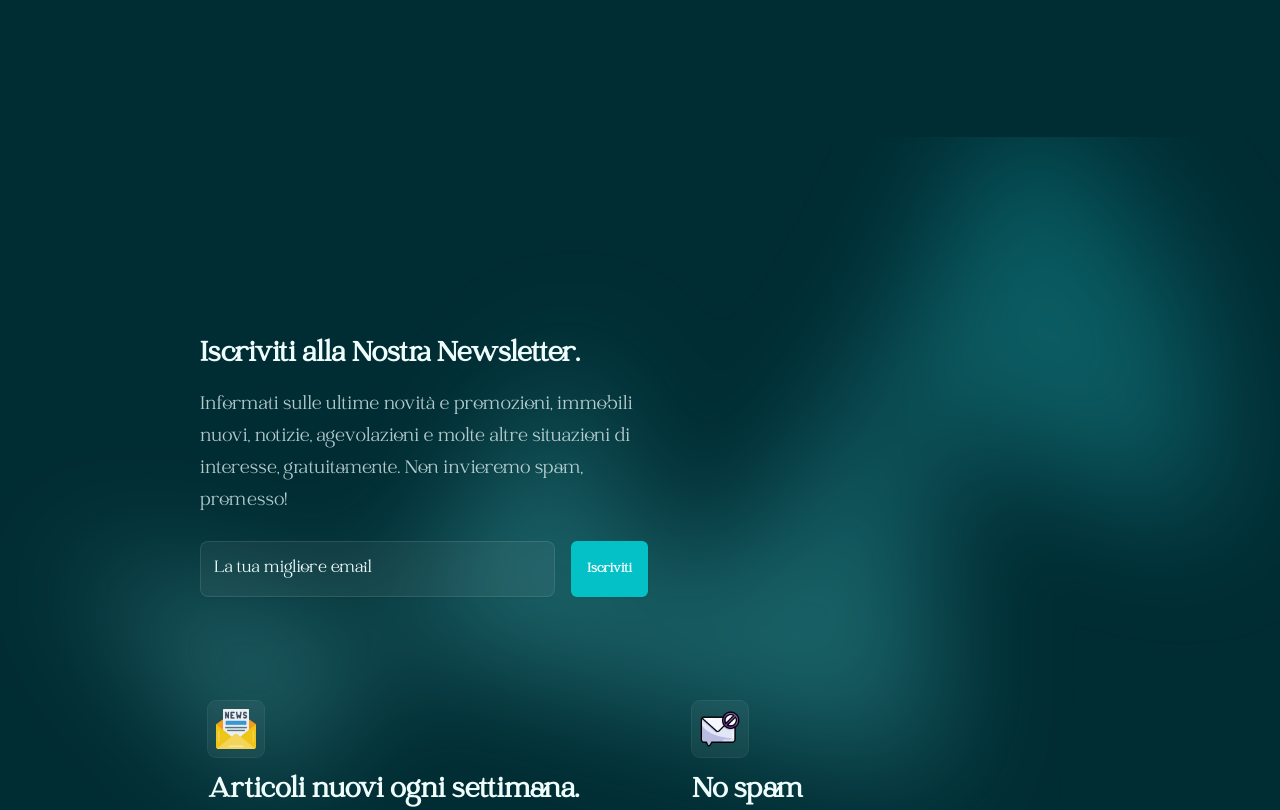
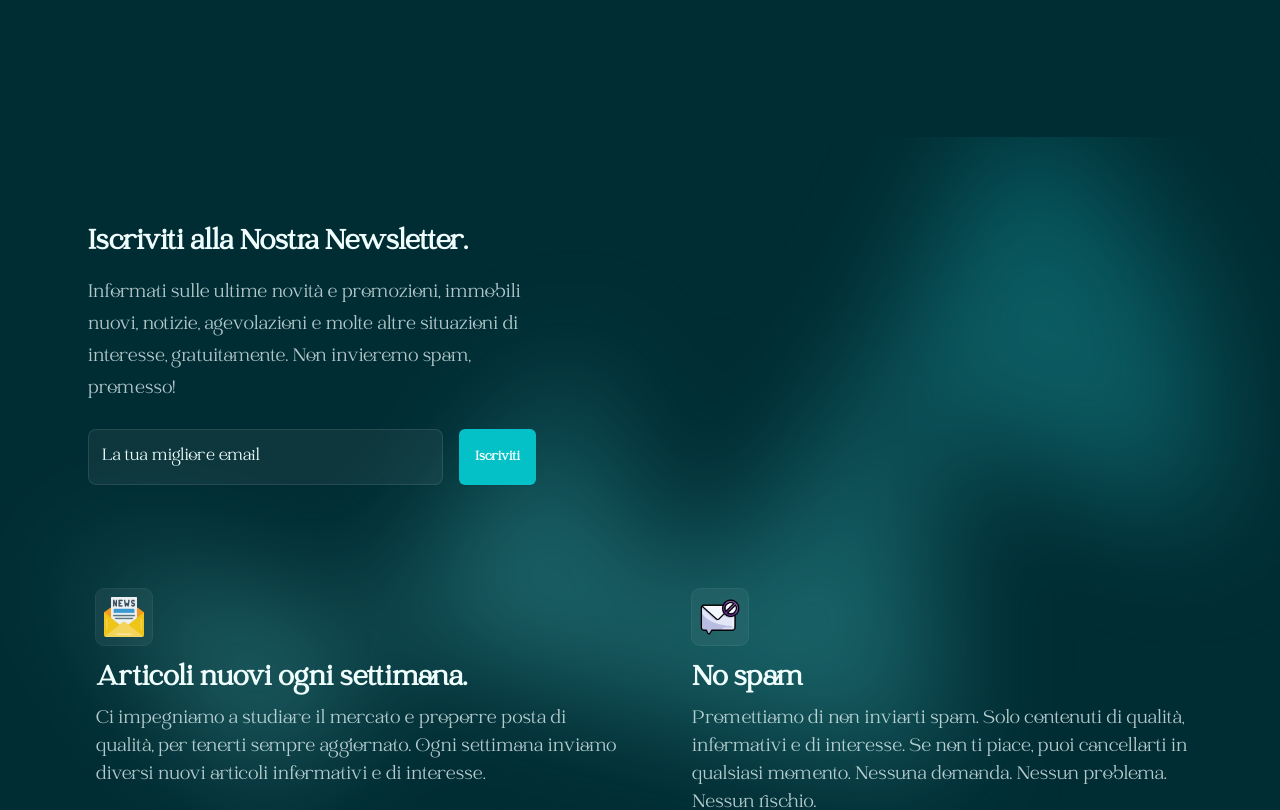
Before and after one commit to ManuelBellucci/eden, a React (Vite) app: page / in a window 1280 px wide. Shown: the part 5540-6350 px from the top of the page. Built offline with nearby package versions, Linux system fonts and the light colour scheme; no server answers.

Commit message:
refactor: Update Footer component to remove unnecessary padding on large screens

```diff
--- a/src/components/footer/Footer.jsx
+++ b/src/components/footer/Footer.jsx
@@ -4,7 +4,7 @@ import SocialMediaIcons from './SocialMediaIcons'
 
 export default function Footer () {
   return (
-    <footer className='relative isolate overflow-hidden bg-primary-950 lg:p-28'>
+    <footer className='relative isolate overflow-hidden bg-primary-950'>
       <Newsletter />
       <FooterLinks />
       <SocialMediaIcons />
```
